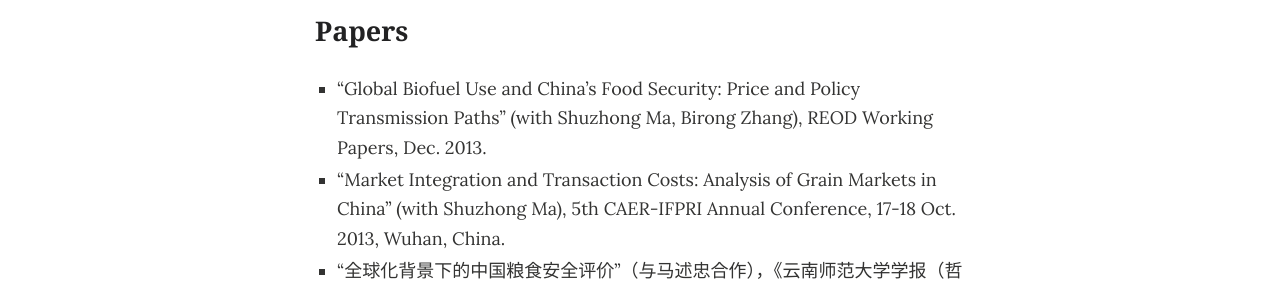
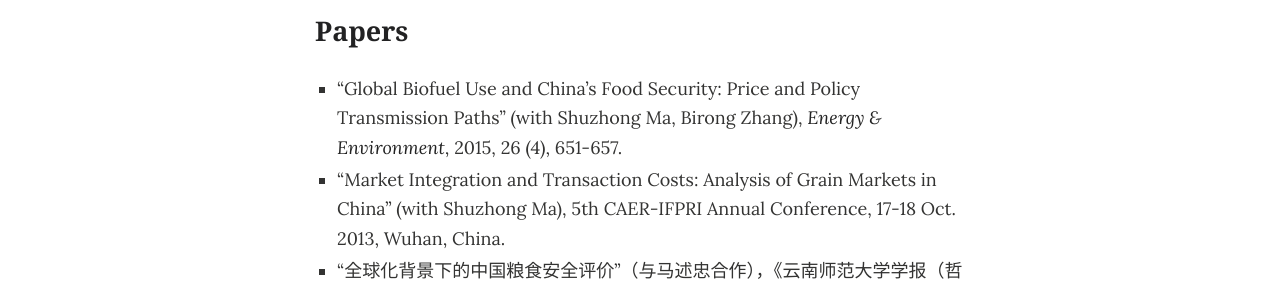
Before and after one commit to rangerqu/rangerqu.github.com, a Jekyll site: the page built from vitae/index.md, in a window 1280 px wide. Shown: the part 1122-1411 px from the top of the page. Built offline with Jekyll 4.4.1, drawn with Linux system fonts in a browser that asks for light colours.

Commit message:
add paper

```diff
--- a/vitae/index.md
+++ b/vitae/index.md
@@ -31,7 +31,7 @@ Economics and Management School, **Wuhan University**
 ## Papers
 
 
-- "Global Biofuel Use and China’s Food Security: Price and Policy Transmission Paths" (with Shuzhong Ma, Birong Zhang), REOD Working Papers, Dec. 2013.
+- "Global Biofuel Use and China’s Food Security: Price and Policy Transmission Paths" (with Shuzhong Ma, Birong Zhang), *Energy & Environment*, 2015, 26 (4), 651-657.
 - "Market Integration and Transaction Costs: Analysis of Grain Markets in China" (with Shuzhong Ma), 5th CAER-IFPRI Annual Conference, 17-18 Oct. 2013, Wuhan, China.
 - “全球化背景下的中国粮食安全评价”（与马述忠合作），《云南师范大学学报（哲学社会科学版）》，第45卷第5期，2013年9月，第120-130页。
 - “市场整合、交易成本与粮食安全——基于中国粮食市场空间价格传导的实证”（与马述忠合作），空间经济学国际研讨会（2012），2012年11月17-18日，杭州。
```
